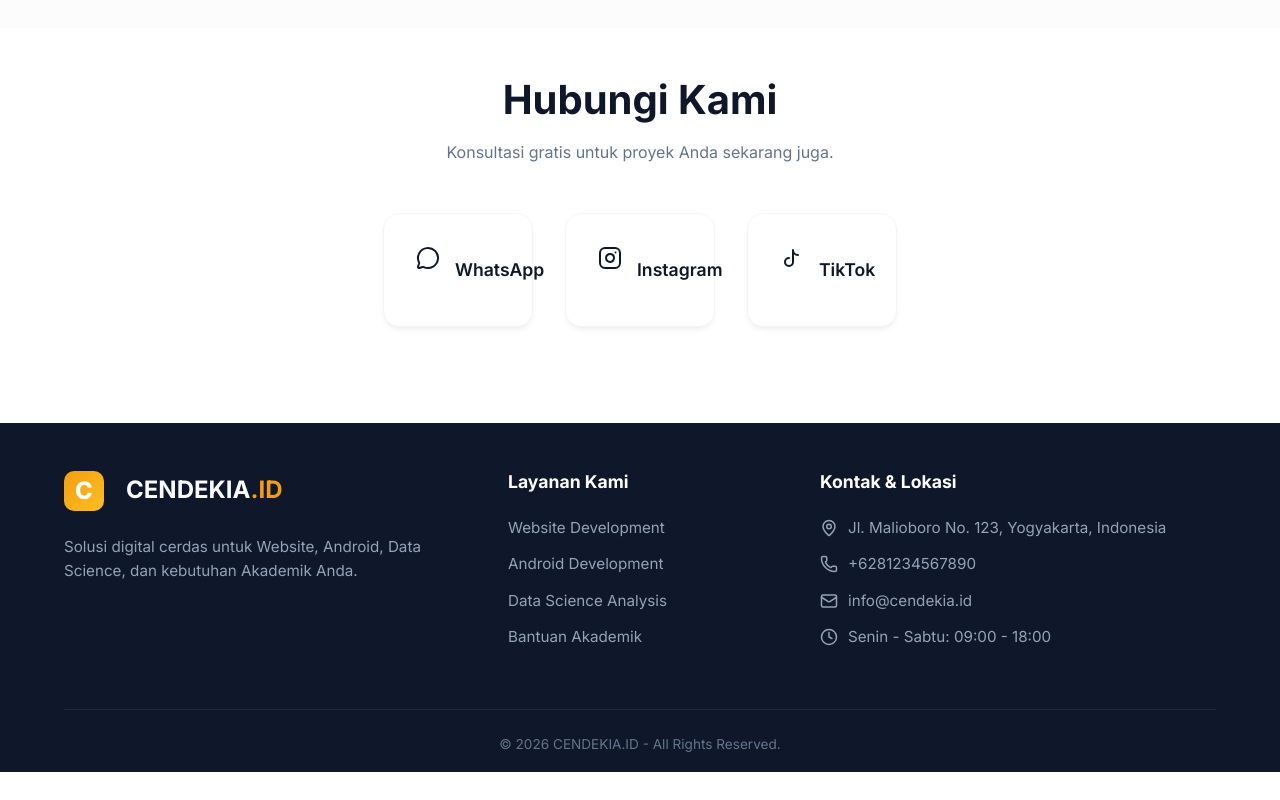
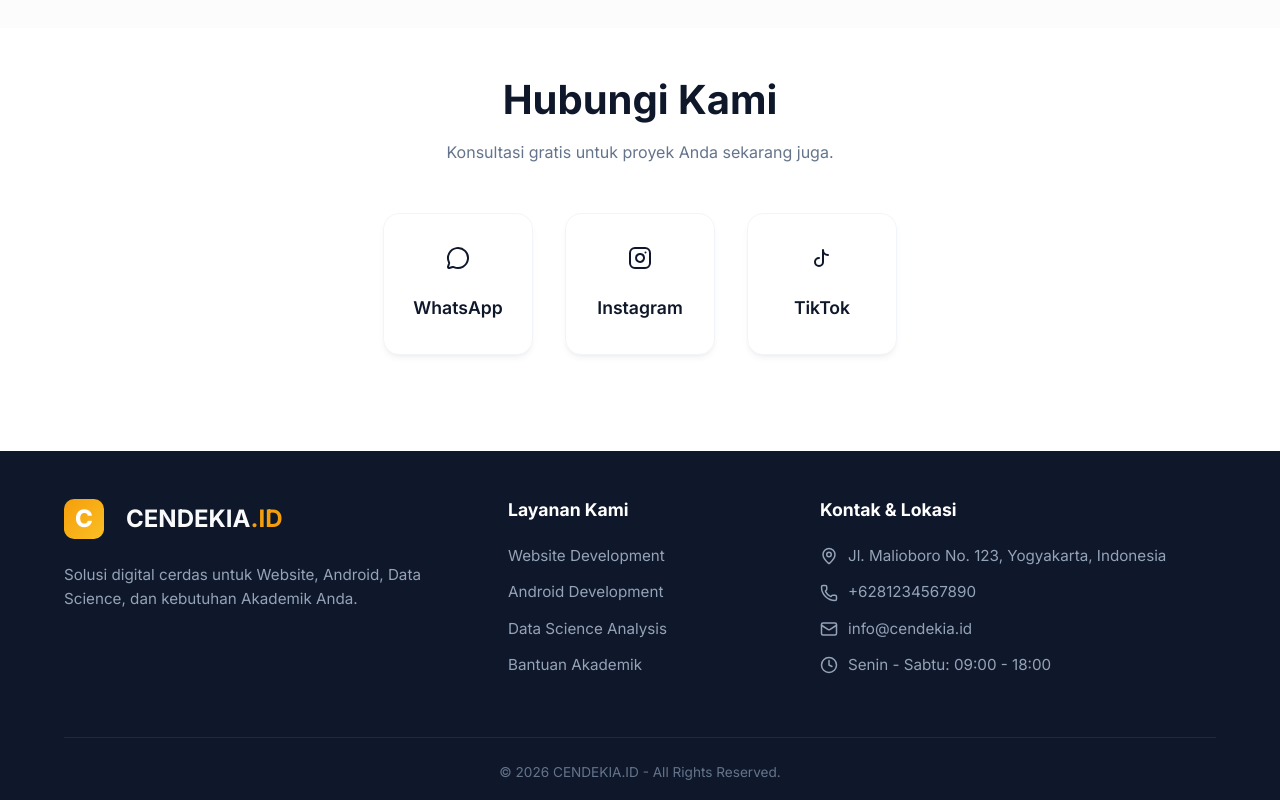
Before and after one commit to aghilshiroj93/cendekia.id, a Next.js app: page / in a window 1280 px wide. Shown: the part 2518-3318 px from the top of the page. Before the commit the page ends 3290 px from the top, so only its background shows below. Built offline with nearby package versions, Linux system fonts and the light colour scheme.

Commit message:
Fix: Center social links content vertically to prevent text overflow

```diff
--- a/components/SocialLinks.js
+++ b/components/SocialLinks.js
@@ -48,7 +48,7 @@
                 href={link.url}
                 target="_blank"
                 rel="noopener noreferrer"
-                style={{ textDecoration: 'none', color: 'inherit', display: 'flex', alignItems: 'center', gap: '15px', width: '100%' }}
+                style={{ textDecoration: 'none', color: 'inherit', display: 'flex', flexDirection: 'column', alignItems: 'center', width: '100%' }}
               >
                 <div className={styles.icon}>{ICON_MAP[link.platform] || <MessageCircle size={24} />}</div>
                 <span className={styles.name}>{link.name}</span>
```
